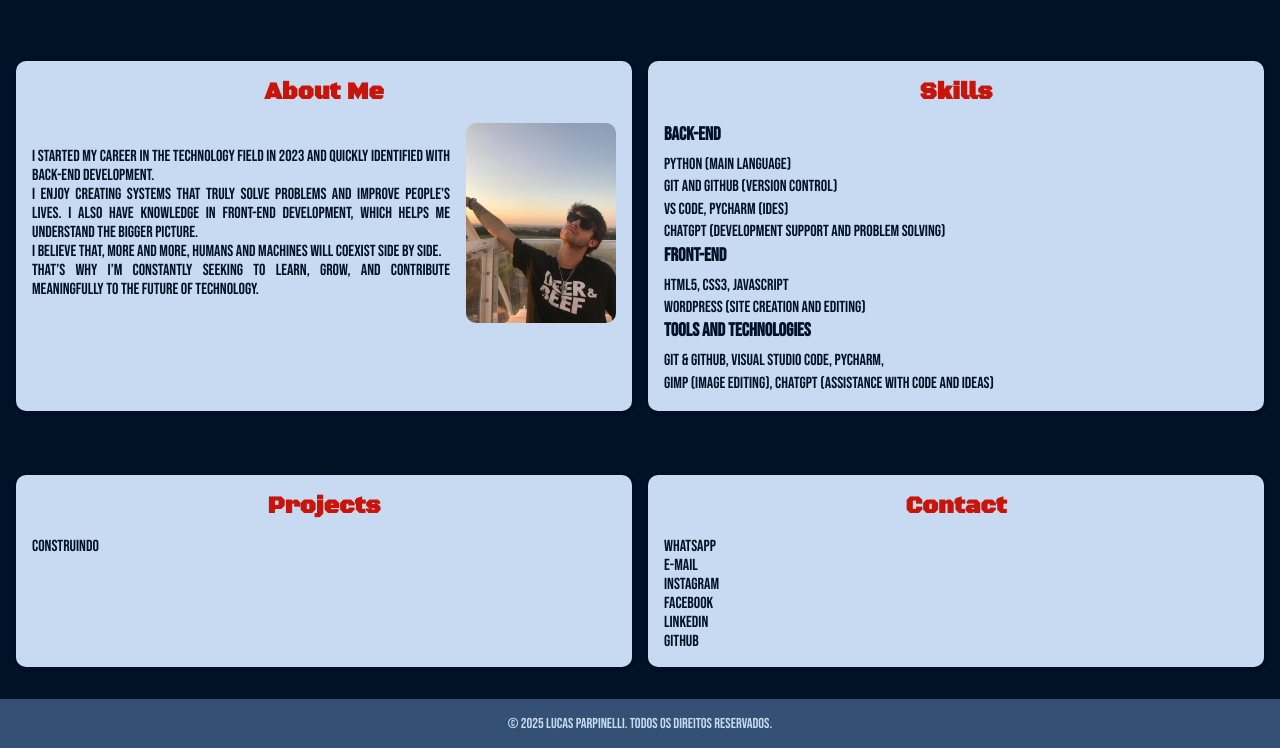
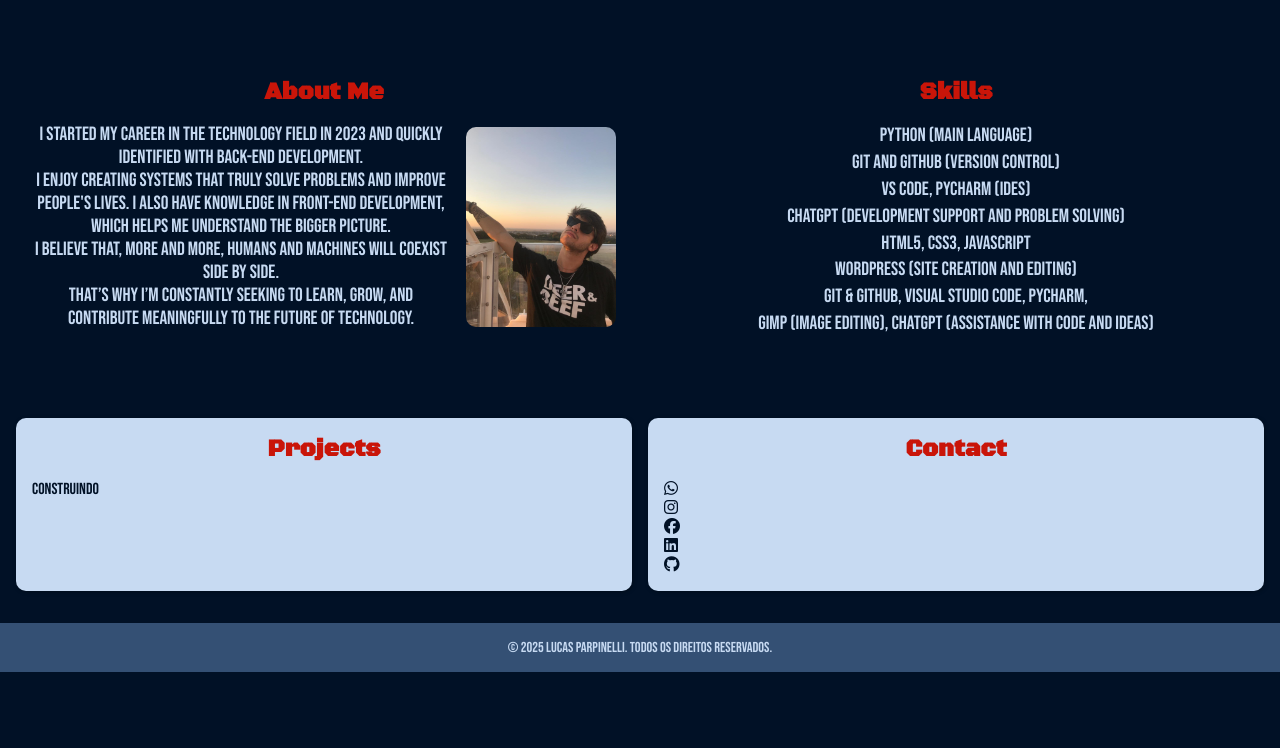
Before and after one commit to Lucas-t-rex/Site, a plain HTML site: page index.html in a window 1280 px wide. Shown: the part 610-1358 px from the top of the page. After the commit the page ends 1282 px from the top, so only its background shows below. Drawn offline with Linux system fonts and the light colour scheme.

Commit message:
atualizacao 01-07
coloquei os icones e fiz algumas alteraçoes nas skills e about-me

```diff
--- a/index.html
+++ b/index.html
@@ -4,6 +4,7 @@
     <meta charset="UTF-8">
     <meta name="viewport" content="width=device-width, initial-scale=1.0">
     <title>T-Rex Cave</title>
+    <script src="https://kit.fontawesome.com/1129aa4f4d.js" crossorigin="anonymous"></script>
     <link rel="shortcut icon" href="Imagens/Logo-ico/CRIEUM~11.ico" type="image/x-icon">
     <link rel="stylesheet" href="style.css">
 </head>
@@ -56,19 +57,16 @@
             <section id="skills" class="skills">
                 <h2>Skills</h2>
                 <div class="back-end">
-                    <h3>Back-end</h3>
                     <p>Python (main language)<br>
                     Git and GitHub (version control)<br>
                     VS Code, PyCharm (IDEs)<br>
                     ChatGPT (development support and problem solving)</p>
                 </div>
                 <div class="front-end">
-                    <h3>Front-end</h3>
                     <p>HTML5, CSS3, JavaScript<br>
                     WordPress (site creation and editing)</p>
                 </div>
                 <div class="tools">
-                    <h3>Tools and Technologies</h3>
                     <p>Git & GitHub, Visual Studio Code, PyCharm,<br>
                     GIMP (image editing), ChatGPT (assistance with code and ideas)</p>
                 </div>
@@ -84,12 +82,11 @@
 
             <section id="contact" class="contact">
                 <h2>Contact</h2>
-                <p>WhatsApp</p>
-                <p>E-mail</p>
-                <p>Instagram</p>
-                <p>Facebook</p>
-                <p>LinkedIn</p>
-                <p>GitHub</p>
+                <a href="https://web.whatsapp.com/send?phone=5544991676564" target="_blank" ><i class="fa-brands fa-whatsapp"></i></a><br>
+                <a href="https://www.instagram.com/lucas_parpinelli_/" target="_blank"><i class="fa-brands fa-instagram"></i></a><br>
+                <a href="https://www.facebook.com/lucas.parpinelli.35/" target="_blank"><i class="fa-brands fa-facebook"></i></a><br>
+                <a href="https://www.linkedin.com/in/lucas-parpinelli-franco-8ab16a284/" target="_blank"><i class="fa-brands fa-linkedin"></i></a><br>
+                <a href="https://github.com/Lucas-t-rex" target="_blank"><i class="fa-brands fa-github"></i></a>
             </section>
         </section>
     </main>
--- a/style.css
+++ b/style.css
@@ -114,11 +114,10 @@ header {
 .topo > section {
     flex: 1;
     min-width: 280px;
-    background-color: #c7daf2;
-    color: #011126;
+    background-color: #011126;
+    color: ##c7daf2;
     padding: 1rem;
-    border-radius: 10px;
-    box-shadow: 1px 1px 4px rgba(0,0,0,0.3);
+
 }
 .topo h2 {
     font-family: 'Black Ops One', system-ui;
@@ -135,7 +134,8 @@ header {
 }
 .text-img p {
     flex: 1;
-    text-align: justify;
+    text-align: center;
+    font-size: 1.2em;
 }
 .foto {
     width: 150px;
@@ -144,9 +144,12 @@ header {
 .skills h3 {
     font-family: 'Bebas Neue', sans-serif;
     margin-bottom: 0.5rem;
+    text-align: center;
 }
 .skills p {
     line-height: 1.4;
+    text-align: center;
+    font-size: 1.2em;
 }
 
 /* ================
@@ -172,6 +175,10 @@ header {
     color: rgb(201, 21, 9);
     margin-bottom: 1rem;
     text-align: center;
+}
+
+a {
+    color: #011126;
 }
 
 /* ================
```
